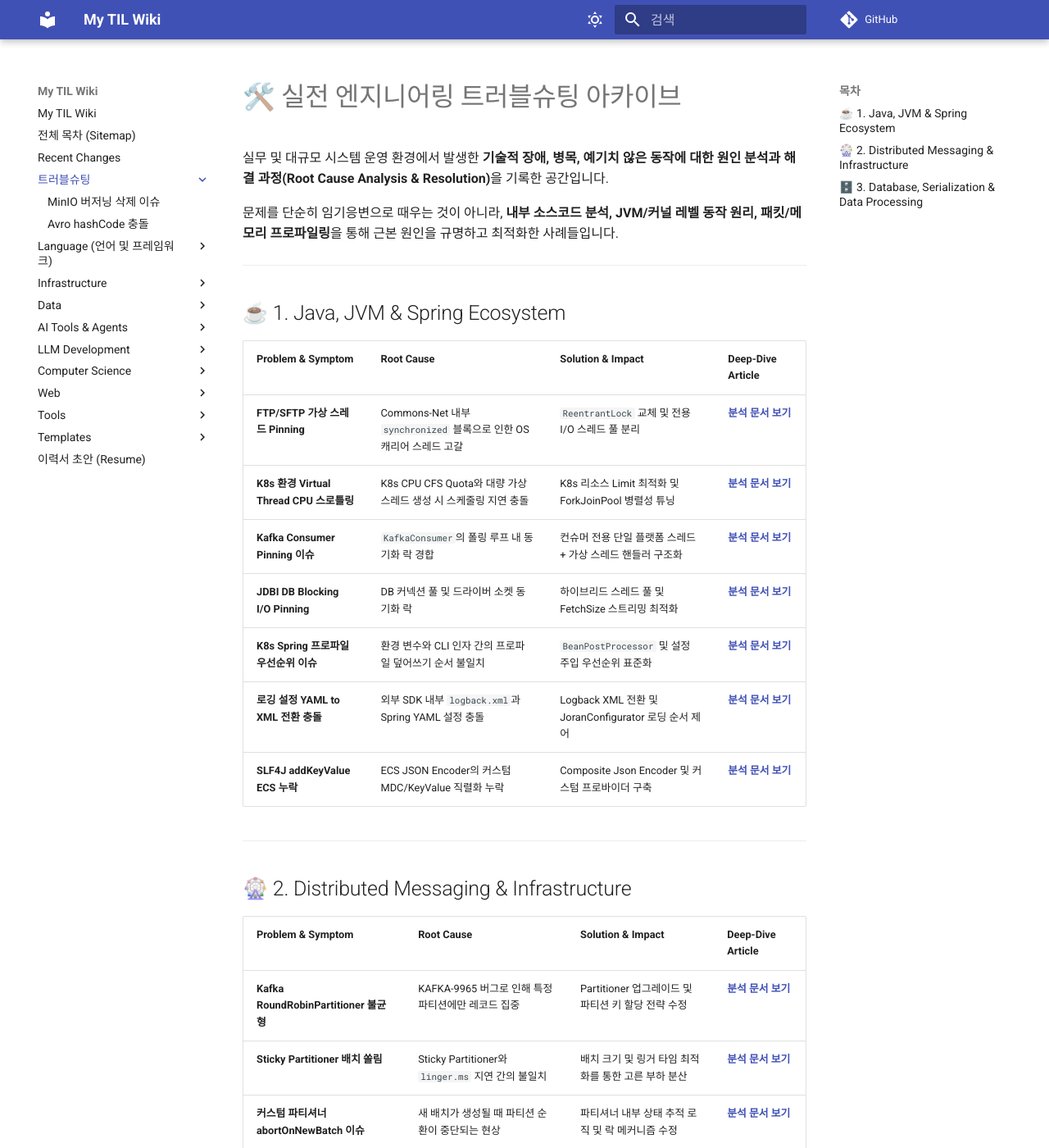
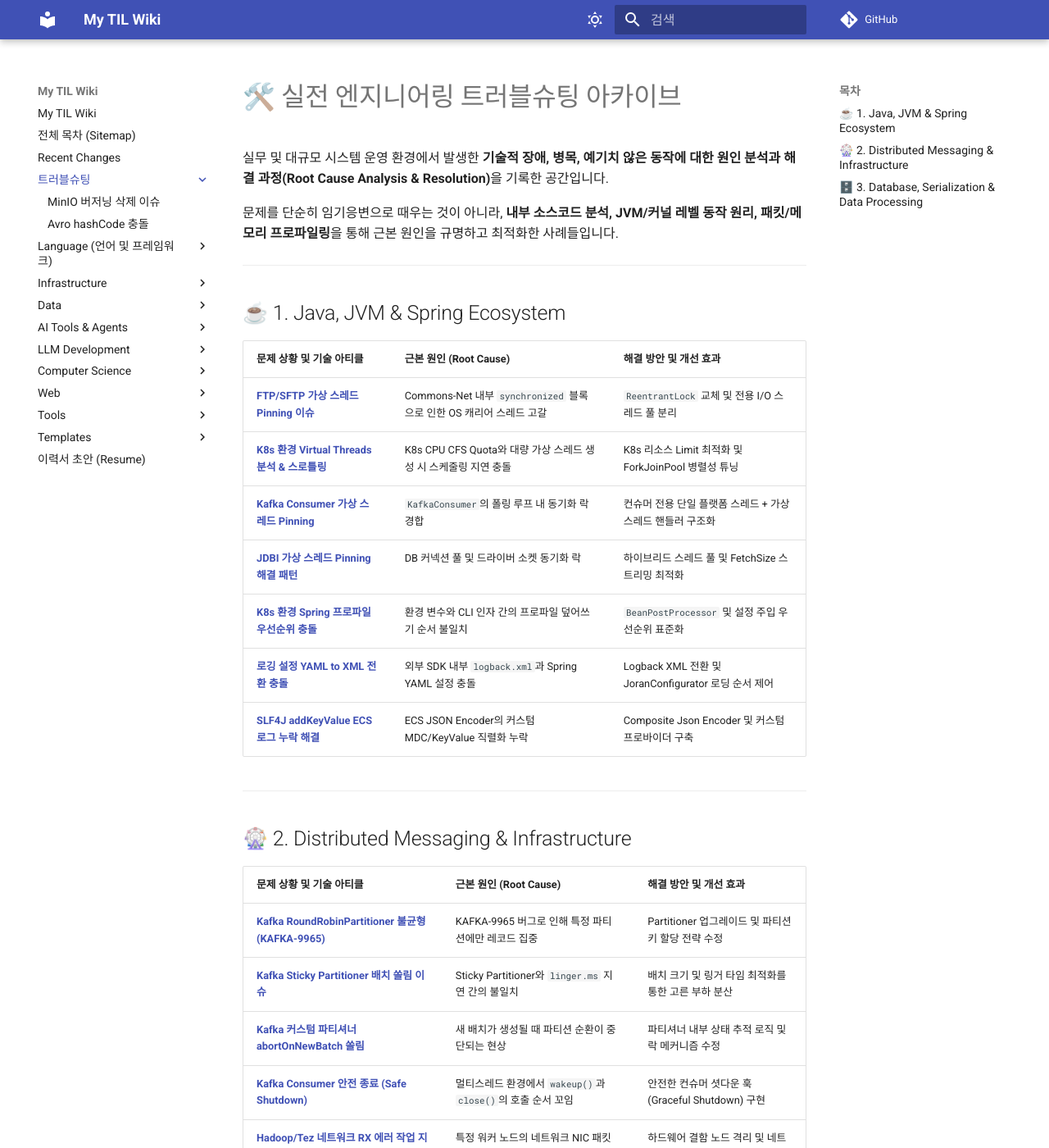
Before and after one commit to DevDooly/TIL, an MkDocs documentation site: the page built from docs/Troubleshooting/README.md, in a window 1280 px wide and 1400 px high. Shown: the whole window at 82% size. Built offline with MkDocs 1.6.1 and Material for MkDocs 9.7.7, drawn with Linux system fonts in a browser that asks for light colours; comment, search, counter and statistics services are not loaded; some of the changed text lies outside the part shown.

Commit message:
style: 트러블슈팅 표 레이아웃 개선 (아티클 제목 링크 직관화)
- 표의 마지막 열 '분석 문서 보기' 반복 텍스트 제거
- 첫 번째 열 아티클 제목 자체에 직접 링크를 배치하여 가독성 및 직관성 향상

```diff
--- a/docs/Troubleshooting/README.md
+++ b/docs/Troubleshooting/README.md
@@ -12,38 +12,38 @@ title: Engineering Troubleshooting Archive
 
 ## ☕ 1. Java, JVM & Spring Ecosystem
 
-| Problem & Symptom | Root Cause | Solution & Impact | Deep-Dive Article |
-| :--- | :--- | :--- | :--- |
-| **FTP/SFTP 가상 스레드 Pinning** | Commons-Net 내부 `synchronized` 블록으로 인한 OS 캐리어 스레드 고갈 | `ReentrantLock` 교체 및 전용 I/O 스레드 풀 분리 | [**분석 문서 보기**](../Language/Java/Virtual_Threads_FTP_Pinning.md) |
-| **K8s 환경 Virtual Thread CPU 스로틀링** | K8s CPU CFS Quota와 대량 가상 스레드 생성 시 스케줄링 지연 충돌 | K8s 리소스 Limit 최적화 및 ForkJoinPool 병렬성 튜닝 | [**분석 문서 보기**](../Language/Java/Virtual_Threads_in_K8s.md) |
-| **Kafka Consumer Pinning 이슈** | `KafkaConsumer`의 폴링 루프 내 동기화 락 경합 | 컨슈머 전용 단일 플랫폼 스레드 + 가상 스레드 핸들러 구조화 | [**분석 문서 보기**](../Language/Java/SpringBoot/Virtual_Thread_Pinning_Kafka.md) |
-| **JDBI DB Blocking I/O Pinning** | DB 커넥션 풀 및 드라이버 소켓 동기화 락 | 하이브리드 스레드 풀 및 FetchSize 스트리밍 최적화 | [**분석 문서 보기**](../Language/Java/SpringBoot/JDBI_VT_Pinning_Solution.md) |
-| **K8s Spring 프로파일 우선순위 이슈** | 환경 변수와 CLI 인자 간의 프로파일 덮어쓰기 순서 불일치 | `BeanPostProcessor` 및 설정 주입 우선순위 표준화 | [**분석 문서 보기**](../Language/Java/SpringBoot/Spring_Profile_Priority_in_K8s.md) |
-| **로깅 설정 YAML to XML 전환 충돌** | 외부 SDK 내부 `logback.xml`과 Spring YAML 설정 충돌 | Logback XML 전환 및 JoranConfigurator 로딩 순서 제어 | [**분석 문서 보기**](../Language/Java/SpringBoot/Logging_Config_Migration_YAML_to_XML.md) |
-| **SLF4J addKeyValue ECS 누락** | ECS JSON Encoder의 커스텀 MDC/KeyValue 직렬화 누락 | Composite Json Encoder 및 커스텀 프로바이더 구축 | [**분석 문서 보기**](../Language/Java/SpringBoot/Logging_ECS_KeyValue_Support.md) |
+| 문제 상황 및 기술 아티클 | 근본 원인 (Root Cause) | 해결 방안 및 개선 효과 |
+| :--- | :--- | :--- |
+| [**FTP/SFTP 가상 스레드 Pinning 이슈**](../Language/Java/Virtual_Threads_FTP_Pinning.md) | Commons-Net 내부 `synchronized` 블록으로 인한 OS 캐리어 스레드 고갈 | `ReentrantLock` 교체 및 전용 I/O 스레드 풀 분리 |
+| [**K8s 환경 Virtual Threads 분석 & 스로틀링**](../Language/Java/Virtual_Threads_in_K8s.md) | K8s CPU CFS Quota와 대량 가상 스레드 생성 시 스케줄링 지연 충돌 | K8s 리소스 Limit 최적화 및 ForkJoinPool 병렬성 튜닝 |
+| [**Kafka Consumer 가상 스레드 Pinning**](../Language/Java/SpringBoot/Virtual_Thread_Pinning_Kafka.md) | `KafkaConsumer`의 폴링 루프 내 동기화 락 경합 | 컨슈머 전용 단일 플랫폼 스레드 + 가상 스레드 핸들러 구조화 |
+| [**JDBI 가상 스레드 Pinning 해결 패턴**](../Language/Java/SpringBoot/JDBI_VT_Pinning_Solution.md) | DB 커넥션 풀 및 드라이버 소켓 동기화 락 | 하이브리드 스레드 풀 및 FetchSize 스트리밍 최적화 |
+| [**K8s 환경 Spring 프로파일 우선순위 충돌**](../Language/Java/SpringBoot/Spring_Profile_Priority_in_K8s.md) | 환경 변수와 CLI 인자 간의 프로파일 덮어쓰기 순서 불일치 | `BeanPostProcessor` 및 설정 주입 우선순위 표준화 |
+| [**로깅 설정 YAML to XML 전환 충돌**](../Language/Java/SpringBoot/Logging_Config_Migration_YAML_to_XML.md) | 외부 SDK 내부 `logback.xml`과 Spring YAML 설정 충돌 | Logback XML 전환 및 JoranConfigurator 로딩 순서 제어 |
+| [**SLF4J addKeyValue ECS 로그 누락 해결**](../Language/Java/SpringBoot/Logging_ECS_KeyValue_Support.md) | ECS JSON Encoder의 커스텀 MDC/KeyValue 직렬화 누락 | Composite Json Encoder 및 커스텀 프로바이더 구축 |
 
 ---
 
 ## 🎡 2. Distributed Messaging & Infrastructure
 
-| Problem & Symptom | Root Cause | Solution & Impact | Deep-Dive Article |
-| :--- | :--- | :--- | :--- |
-| **Kafka RoundRobinPartitioner 불균형** | KAFKA-9965 버그로 인해 특정 파티션에만 레코드 집중 | Partitioner 업그레이드 및 파티션 키 할당 전략 수정 | [**분석 문서 보기**](../Infrastructure/MessageBroker/Kafka/Producer_Partitioner_Issue.md) |
-| **Sticky Partitioner 배치 쏠림** | Sticky Partitioner와 `linger.ms` 지연 간의 불일치 | 배치 크기 및 링거 타임 최적화를 통한 고른 부하 분산 | [**분석 문서 보기**](../Infrastructure/MessageBroker/Kafka/Partitioner_Evolution_and_Imbalance.md) |
-| **커스텀 파티셔너 abortOnNewBatch 이슈** | 새 배치가 생성될 때 파티션 순환이 중단되는 현상 | 파티셔너 내부 상태 추적 로직 및 락 메커니즘 수정 | [**분석 문서 보기**](../Infrastructure/MessageBroker/Kafka/AbortOnNewBatch_Issue.md) |
-| **Consumer 종료 시 IllegalStateException** | 멀티스레드 환경에서 `wakeup()`과 `close()`의 호출 순서 꼬임 | 안전한 컨슈머 셧다운 훅(Graceful Shutdown) 구현 | [**분석 문서 보기**](../Infrastructure/MessageBroker/Kafka/Consumer_Safe_Shutdown.md) |
-| **Hadoop/Tez 분산 작업 급격한 지연** | 특정 워커 노드의 네트워크 NIC 패킷 RX 드롭 에러 | 하드웨어 결함 노드 격리 및 네트워크 버퍼 튜닝 | [**분석 문서 보기**](../Infrastructure/Hadoop/Tez_Job_Slowness_Network_RX.md) |
-| **대용량 파일 전송 후 용량 불일치** | Sparse File(희소 파일) 및 블록 크기 차이에 따른 rsync 계산 착오 | `--sparse` 옵션 적용 및 파일 체크섬 검증 자동화 | [**분석 문서 보기**](../Infrastructure/Linux/Large_File_Transfer.md) |
-| **MinIO 버저닝 삭제 지연 & 스토리지 누수** | Delete Marker 생성 후 실제 이전 버전 데이터 미삭제 | VersionId 명시 삭제 및 Expiration Lifecycle Rule 정립 | [**분석 문서 보기**](MinIO_Versioning_Deletion_Issue.md) |
+| 문제 상황 및 기술 아티클 | 근본 원인 (Root Cause) | 해결 방안 및 개선 효과 |
+| :--- | :--- | :--- |
+| [**Kafka RoundRobinPartitioner 불균형 (KAFKA-9965)**](../Infrastructure/MessageBroker/Kafka/Producer_Partitioner_Issue.md) | KAFKA-9965 버그로 인해 특정 파티션에만 레코드 집중 | Partitioner 업그레이드 및 파티션 키 할당 전략 수정 |
+| [**Kafka Sticky Partitioner 배치 쏠림 이슈**](../Infrastructure/MessageBroker/Kafka/Partitioner_Evolution_and_Imbalance.md) | Sticky Partitioner와 `linger.ms` 지연 간의 불일치 | 배치 크기 및 링거 타임 최적화를 통한 고른 부하 분산 |
+| [**Kafka 커스텀 파티셔너 abortOnNewBatch 쏠림**](../Infrastructure/MessageBroker/Kafka/AbortOnNewBatch_Issue.md) | 새 배치가 생성될 때 파티션 순환이 중단되는 현상 | 파티셔너 내부 상태 추적 로직 및 락 메커니즘 수정 |
+| [**Kafka Consumer 안전 종료 (Safe Shutdown)**](../Infrastructure/MessageBroker/Kafka/Consumer_Safe_Shutdown.md) | 멀티스레드 환경에서 `wakeup()`과 `close()`의 호출 순서 꼬임 | 안전한 컨슈머 셧다운 훅(Graceful Shutdown) 구현 |
+| [**Hadoop/Tez 네트워크 RX 에러 작업 지연**](../Infrastructure/Hadoop/Tez_Job_Slowness_Network_RX.md) | 특정 워커 노드의 네트워크 NIC 패킷 RX 드롭 에러 | 하드웨어 결함 노드 격리 및 네트워크 버퍼 튜닝 |
+| [**대용량 파일 전송 후 용량 불일치 디버깅**](../Infrastructure/Linux/Large_File_Transfer.md) | Sparse File(희소 파일) 및 블록 크기 차이에 따른 rsync 계산 착오 | `--sparse` 옵션 적용 및 파일 체크섬 검증 자동화 |
+| [**MinIO 버저닝 삭제 지연 & 스토리지 누수**](MinIO_Versioning_Deletion_Issue.md) | Delete Marker 생성 후 실제 이전 버전 데이터 미삭제 | VersionId 명시 삭제 및 Expiration Lifecycle Rule 정립 |
 
 ---
 
 ## 🗄️ 3. Database, Serialization & Data Processing
 
-| Problem & Symptom | Root Cause | Solution & Impact | Deep-Dive Article |
-| :--- | :--- | :--- | :--- |
-| **Oracle LOB Segment 공간 부족 (ORA-01692)** | 대용량 LOB 컬럼 저장 시 테이블스페이스 자동 확장 한계 도달 | LOB 전용 테이블스페이스 분리 및 Chunk/Retention 최적화 | [**분석 문서 보기**](../Data/Database/Oracle_LOB_Segment.md) |
-| **Avro 'result' 필드명 컴파일 에러** | 생성된 `hashCode()` 메서드의 내부 변수명과 필드명 충돌 | 스키마 명명 규칙 개정 및 커스텀 템플릿 컴파일러 패치 | [**분석 문서 보기**](Avro_HashCode_Field_Naming_Conflict.md) |
+| 문제 상황 및 기술 아티클 | 근본 원인 (Root Cause) | 해결 방안 및 개선 효과 |
+| :--- | :--- | :--- |
+| [**Oracle LOB Segment 공간 부족 (ORA-01692)**](../Data/Database/Oracle_LOB_Segment.md) | 대용량 LOB 컬럼 저장 시 테이블스페이스 자동 확장 한계 도달 | LOB 전용 테이블스페이스 분리 및 Chunk/Retention 최적화 |
+| [**Apache Avro 'result' 필드명 hashCode 충돌**](Avro_HashCode_Field_Naming_Conflict.md) | 생성된 `hashCode()` 메서드의 내부 변수명과 필드명 충돌 | 스키마 명명 규칙 개정 및 커스텀 템플릿 컴파일러 패치 |
 
 ---
 
```
Also changed, not shown: README.md (+16 -16 lines), docs/Sitemap.md (+16 -16 lines).
